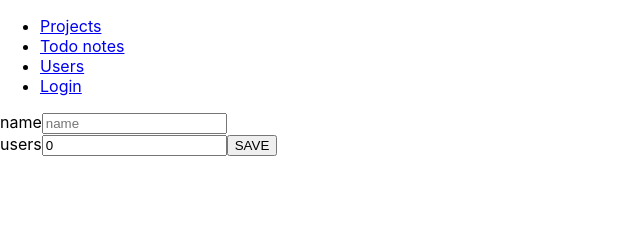
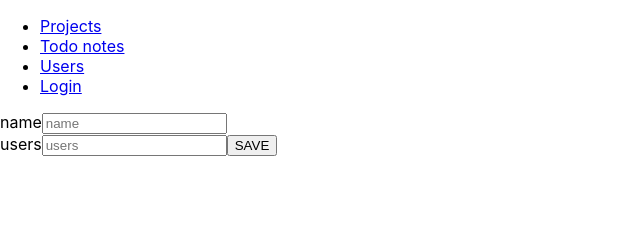
Before and after one commit to Romstrich/todo_notes, a React (Create React App) app in the folder frontend/: page /projects/create in a window 1280 px wide. Shown: the top 225 px of the page, without its empty margins (0-640 px from the left). Built offline with nearby package versions, Linux system fonts and the light colour scheme.

Commit message:
router
users=''

```diff
--- a/frontend/src/App.js
+++ b/frontend/src/App.js
@@ -126,7 +126,7 @@ class App extends React.Component{
 
             <Switch>
                     <Route exact path='/projects' component={()=> <ProjectList projects={this.state.projects} deleteProject={(id)=>this.deleteProject(id)}/>}/>
-                    // <Route exact path='/projects/create' component={()=> <ProjectForm/>}/>
+                    <Route exact path='/projects/create' component={()=> <ProjectForm/>}/>
                     <Route exact path='/todo_notes' component={()=> <TodoList todo_notes={this.state.todo_notes}/>}/>
                     <Route exact path='/users' component={()=> <UserList users={this.state.users}/>}/>
 
--- a/frontend/src/components/ProjectForm.js
+++ b/frontend/src/components/ProjectForm.js
@@ -7,7 +7,7 @@ import React from "react";
 class ProjectForm extends React.Component {
     constructor(props) {
         super(props)
-        this.state = {name: '', users: 0}
+        this.state = {name: '', users: ''}
     }
 
     handleChange(event){
```
